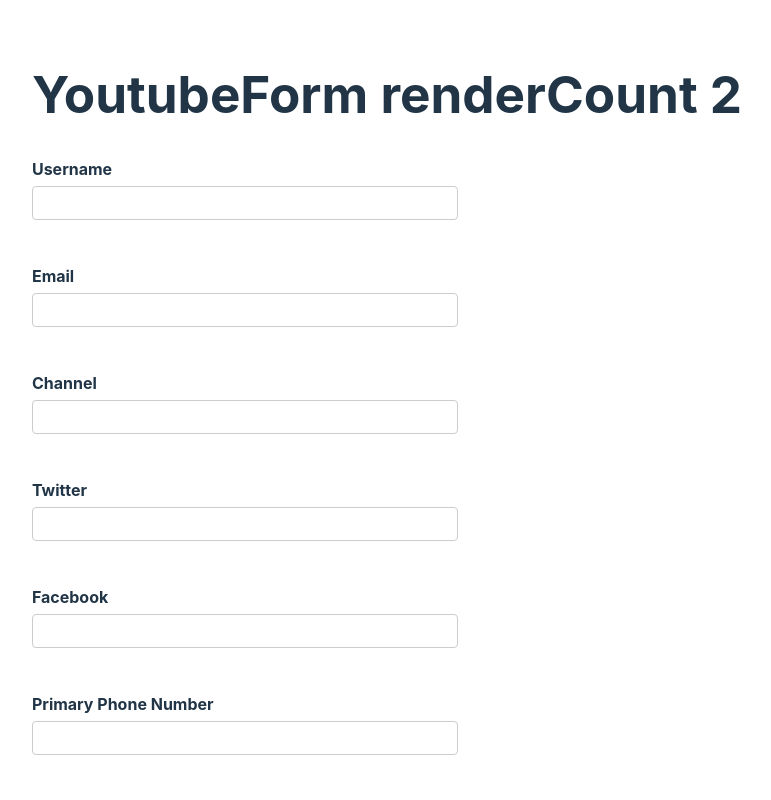
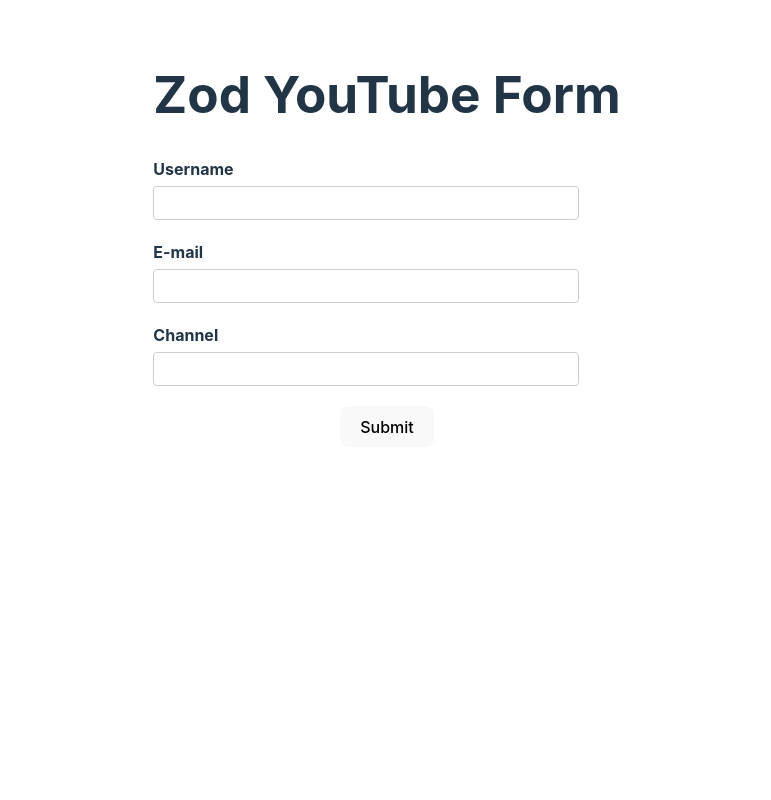
Before and after one commit to MyatSuMon253/rhf-demo, a React (Create React App) app: page / in a window 1280 px wide. Shown: the top 800 px of the page, without its empty margins (253-1024 px from the left). Built offline with nearby package versions, Linux system fonts and the light colour scheme; no server answers.

Commit message:
feat: integration with zod

```diff
--- a/package.json
+++ b/package.json
@@ -17,7 +17,8 @@
     "react-scripts": "5.0.1",
     "typescript": "^4.9.5",
     "web-vitals": "^2.1.4",
-    "yup": "^1.3.2"
+    "yup": "^1.3.2",
+    "zod": "^3.22.4"
   },
   "scripts": {
     "start": "react-scripts start",
--- a/src/App.tsx
+++ b/src/App.tsx
@@ -1,12 +1,11 @@
-
-import YoutubeForm from './components/YoutubeForm'
+import { ZodYouTubeForm } from "./components/ZodYoutubeForm";
 
 const App = () => {
   return (
     <div>
-      <YoutubeForm />
+      <ZodYouTubeForm />
     </div>
-  )
-}
+  );
+};
 
-export default App
+export default App;
--- /dev/null
+++ b/src/components/ZodYoutubeForm.tsx
@@ -0,0 +1,64 @@
+import { useForm } from "react-hook-form";
+import { zodResolver } from "@hookform/resolvers/zod";
+import { z } from "zod";
+
+type FormValues = {
+  username: string;
+  email: string;
+  channel: string;
+};
+
+const schema = z.object({
+  username: z.string().nonempty("Username is required"),
+  email: z
+    .string()
+    .nonempty("Email is required")
+    .email("Email format is not valid"),
+  channel: z.string().nonempty("Channel is required"),
+});
+
+export const ZodYouTubeForm = () => {
+  const form = useForm<FormValues>({
+    defaultValues: {
+      username: "",
+      email: "",
+      channel: "",
+    },
+    resolver: zodResolver(schema),
+  });
+
+  const { register, handleSubmit, formState } = form;
+  const { errors } = formState;
+
+  const onSubmit = (data: FormValues) => {
+    console.log(data);
+  };
+
+  return (
+    <div>
+      <h1>Zod YouTube Form</h1>
+
+      <form onSubmit={handleSubmit(onSubmit)} noValidate>
+        <div className="form-control">
+          <label htmlFor="username">Username</label>
+          <input type="text" id="username" {...register("username")} />
+          <p className="error">{errors.username?.message}</p>
+        </div>
+
+        <div className="form-control">
+          <label htmlFor="email">E-mail</label>
+          <input type="email" id="email" {...register("email")} />
+          <p className="error">{errors.email?.message}</p>
+        </div>
+
+        <div className="form-control">
+          <label htmlFor="channel">Channel</label>
+          <input type="text" id="channel" {...register("channel")} />
+          <p className="error">{errors.channel?.message}</p>
+        </div>
+
+        <button>Submit</button>
+      </form>
+    </div>
+  );
+};
```
Also changed, not shown: 1 other file (tests, documents, lock files or other folders).
